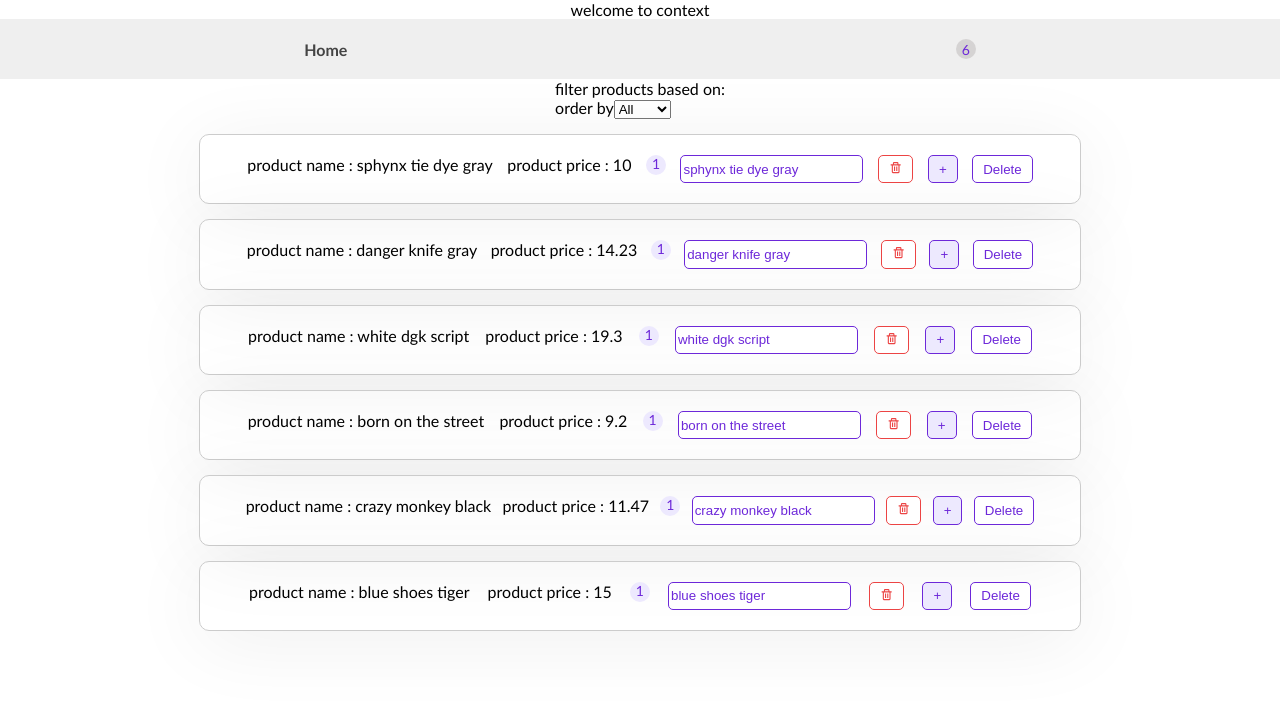
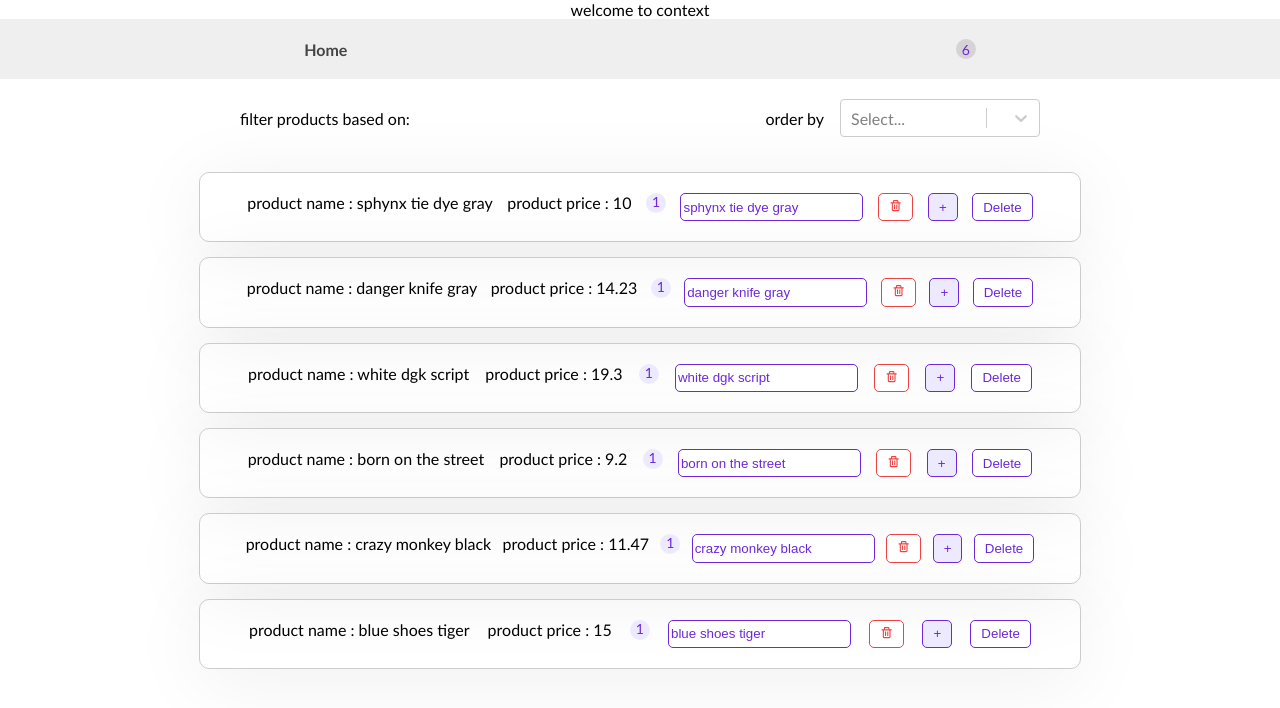
Before and after one commit to mehrnazpishyar/React-review, a React (Create React App) app: page / in a window 1280 px wide. Shown: the top 708 px of the page. Built offline with nearby package versions, Linux system fonts and the light colour scheme.

Commit message:
add select option package

```diff
--- a/package.json
+++ b/package.json
@@ -10,6 +10,7 @@
     "react-dom": "^18.2.0",
     "react-icons": "^4.7.1",
     "react-scripts": "5.0.1",
+    "react-select": "^5.7.0",
     "web-vitals": "^2.1.4"
   },
   "scripts": {
--- a/src/App.js
+++ b/src/App.js
@@ -4,6 +4,7 @@
 import Navbar from "./components/Navbar/Navbar.js";
 import ProductsProvider from "./components/Providers/ProductsProvider";
 import FilterProducts from "./components/Filter/FilterProducts";
+import Select from 'react-select';
 
 const App = () => {
   return (
--- a/src/components/Filter/FilterProducts.js
+++ b/src/components/Filter/FilterProducts.js
@@ -1,32 +1,42 @@
-import React, { useState } from 'react'
-import { useProductsActions } from '../Providers/ProductsProvider'
+import React, { useState } from "react";
+import Select from "react-select";
+import { useProductsActions } from "../Providers/ProductsProvider";
+import styles from "./filter.module.css";
+
+const options = [
+  { value: "", label: "ALL" },
+  { value: "XS", label: "XS" },
+  { value: "L", label: "L" },
+  { value: "XL", label: "XL" },
+  { value: "XXL", label: "XXL" },
+  { value: "XXXL", label: "XXXL" },
+];
 
 const FilterProducts = () => {
-const dispatch = useProductsActions();
-const [value, setValue] = useState("")
+  const dispatch = useProductsActions();
+  const [value, setValue] = useState("");
 
-const changeHandler = (e) => {
-    setValue(e.target.value);
-    console.log(e.target.value)
-    dispatch({type:"filter", event:e})
-}
+  const changeHandler = (selectedOption) => {
+    console.log(selectedOption);
+    // dispatch({type:"filter", selectedOption:selectedOption})
+    dispatch({ type: "filter", selectedOption });
+    setValue(selectedOption);
+  };
 
   return (
-    <div>
-        <p>filter products based on:</p>
-        <div>
-            order by
-            <select onChange={changeHandler} value={value}>
-                <option value="">All</option>
-                <option value="XS">XS</option>
-                <option value="L">L</option>
-                <option value="XL">XL</option>
-                <option value="XXL">XXL</option>
-                <option value="XXXL">XXXL</option>
-            </select>
-        </div>
+    <div className={styles.filter}>
+      <p>filter products based on:</p>
+      <div className={styles.selectContainer}>
+        <span> order by</span>
+        <Select
+          value={value}
+          onChange={changeHandler}
+          options={options}
+          className={styles.select}
+        />
+      </div>
     </div>
-  )
-}
+  );
+};
 
-export default FilterProducts
+export default FilterProducts;
--- /dev/null
+++ b/src/components/Filter/filter.module.css
@@ -0,0 +1,21 @@
+.filter{
+    display: flex;
+    justify-content: space-between;
+    width: 50rem;
+    align-items: center;
+    margin: 20px 0;
+}
+
+.select {
+    width: 200px;
+}
+
+.selectContainer {
+    display: flex;
+    align-items: center;
+}
+
+.selectContainer span{
+display: block;
+margin-right: 1rem;
+}
--- a/src/components/Providers/ProductsProvider.js
+++ b/src/components/Providers/ProductsProvider.js
@@ -49,12 +49,13 @@
       return filterProduct;
 
     case "filter": {
-      if (action.event.target.value === "") {
+      const value=action.selectedOption.value;
+      if (value === "") {
         return productsData;
       } else {
-        console.log(action.event.target.value);
+        console.log(value);
         const updatedProducts = productsData.filter(
-          (p) => p.availableSize.indexOf(action.event.target.value) >= 0
+          (p) => p.availableSize.indexOf(value) >= 0
         );
         return updatedProducts;
       }
```
Also changed, not shown: 1 other file (tests, documents, lock files or other folders).
